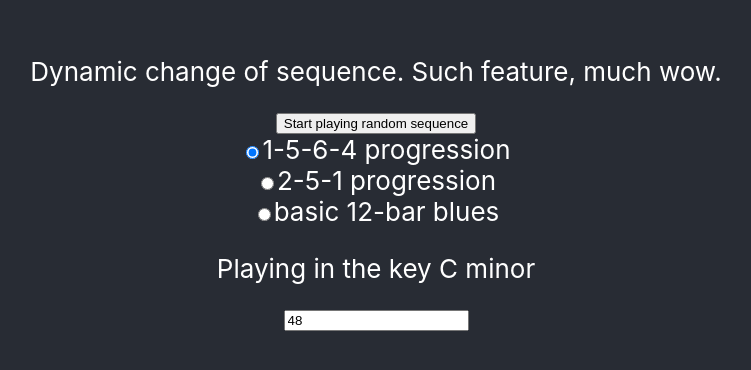
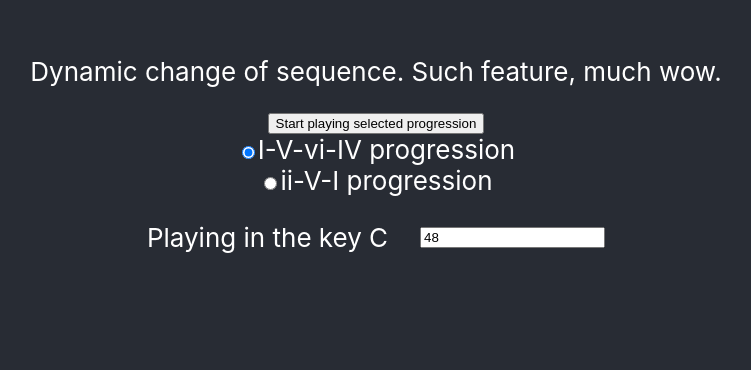
Before and after one commit to NessaTeal/ambient-randomusic, a React (Create React App) app: page / in a window 1280 px wide. Shown: the part 226-596 px from the top of the page, without its empty margins (264-1015 px from the left). Built offline with nearby package versions, Linux system fonts and the light colour scheme.

Commit message:
Fix progressions

```diff
--- a/src/App.css
+++ b/src/App.css
@@ -24,15 +24,11 @@
   padding-top: 20%;
 }
 
-.App-link {
-  color: #61dafb;
+.note-selector-container {
+  display: flex;
+  align-items: center;
 }
 
-@keyframes App-logo-spin {
-  from {
-    transform: rotate(0deg);
-  }
-  to {
-    transform: rotate(360deg);
-  }
+.note-selector {
+  margin-left: 32px;
 }
--- a/src/App.tsx
+++ b/src/App.tsx
@@ -1,7 +1,7 @@
 import React from 'react';
 import { Transport, FMSynth, PolySynth, context } from 'tone';
 import './App.css';
-import { Mood, scales } from './scales';
+import { scales } from './scales';
 import { getRandomChordType } from './chords';
 import { convertMidiNoteToFrequency, convertMidiNoteToRealNote } from './util';
 import { useRandomusicState } from './randomusic-context';
@@ -22,28 +22,35 @@ function App(): JSX.Element {
   const [playing, setPlaying] = React.useState(false);
   const [baseNote, setBaseNote] = React.useState(48);
   const state = useRandomusicState();
-  const mood = Mood.MINOR;
 
   React.useEffect(() => {
     Transport.bpm.value = 180;
   }, []);
 
   React.useEffect(() => {
-    const eventIds = state.progression.notes.map((note, index) => {
-      return Transport.scheduleRepeat(
+    let durationPassed = 0;
+    const totalDuration = state.progression.chords.reduce((acc, cur) => {
+      return acc + cur.duration;
+    }, 0);
+    const eventIds = state.progression.chords.map((chord) => {
+      const { note, scale, duration } = chord;
+      const eventId = Transport.scheduleRepeat(
         () => {
           synth.triggerAttackRelease(
             getRandomChordType().map((num) =>
               convertMidiNoteToFrequency(
-                baseNote + note + scales[mood][num].distance,
+                baseNote + note + scales[scale][num].distance,
               ),
             ),
-            '1m',
+            `${duration}m`,
           );
         },
-        `${state.progression.notes.length}m`,
-        `${index}m`,
+        `${totalDuration}m`,
+        `${durationPassed}m`,
       );
+      durationPassed += duration;
+
+      return eventId;
     });
 
     return () => {
@@ -66,16 +73,17 @@ function App(): JSX.Element {
     <div className="App">
       <header className="App-header">
         <p>Dynamic change of sequence. Such feature, much wow.</p>
-        <button onClick={play}>Start playing random sequence</button>
+        <button onClick={play}>Start playing selected progression</button>
         <Progressions />
-        <p>
-          Playing in the key {convertMidiNoteToRealNote(baseNote)} {mood}
-        </p>
-        <input
-          type="number"
-          value={baseNote}
-          onChange={(event) => setBaseNote(+event.target.value)}
-        />
+        <div className="note-selector-container">
+          <p>Playing in the key {convertMidiNoteToRealNote(baseNote)}</p>
+          <input
+            type="number"
+            value={baseNote}
+            onChange={(event) => setBaseNote(+event.target.value)}
+            className="note-selector"
+          />
+        </div>
         {playing && <p>Already playing, no disabling button for you!</p>}
       </header>
     </div>
--- a/src/progressions.tsx
+++ b/src/progressions.tsx
@@ -3,18 +3,36 @@ import {
   useRandomusicDispatch,
   useRandomusicState,
 } from './randomusic-context';
+import { Scale } from './scales';
+
+interface Chord {
+  note: number;
+  scale: Scale;
+  duration: number;
+}
 
 export interface Progression {
   label: string;
-  notes: number[];
+  chords: Chord[];
 }
 
 export const progressions: Progression[] = [
-  { label: '1-5-6-4 progression', notes: [0, 4, 5, 3] },
-  { label: '2-5-1 progression', notes: [1, 4, 0, 0] },
   {
-    label: 'basic 12-bar blues',
-    notes: [0, 0, 0, 0, 3, 3, 0, 0, 4, 3, 0, 0],
+    label: 'I-V-vi-IV progression',
+    chords: [
+      { note: 0, scale: Scale.MAJOR, duration: 1 },
+      { note: 4, scale: Scale.MAJOR, duration: 1 },
+      { note: 5, scale: Scale.MINOR, duration: 1 },
+      { note: 3, scale: Scale.MAJOR, duration: 1 },
+    ],
+  },
+  {
+    label: 'ii-V-I progression',
+    chords: [
+      { note: 1, scale: Scale.MINOR, duration: 1 },
+      { note: 4, scale: Scale.MAJOR, duration: 1 },
+      { note: 0, scale: Scale.MAJOR, duration: 2 },
+    ],
   },
 ];
 
--- a/src/scales.ts
+++ b/src/scales.ts
@@ -1,25 +1,25 @@
-export enum Mood {
+export enum Scale {
   MINOR = 'minor',
   MAJOR = 'major',
 }
 
 export const scales = {
-  [Mood.MINOR]: [
-    { distance: 0, mood: Mood.MINOR },
-    { distance: 2, mood: Mood.MINOR },
-    { distance: 3, mood: Mood.MAJOR },
-    { distance: 5, mood: Mood.MINOR },
-    { distance: 7, mood: Mood.MINOR },
-    { distance: 8, mood: Mood.MAJOR },
-    { distance: 10, mood: Mood.MAJOR },
+  [Scale.MINOR]: [
+    { distance: 0, mood: Scale.MINOR },
+    { distance: 2, mood: Scale.MINOR },
+    { distance: 3, mood: Scale.MAJOR },
+    { distance: 5, mood: Scale.MINOR },
+    { distance: 7, mood: Scale.MINOR },
+    { distance: 8, mood: Scale.MAJOR },
+    { distance: 10, mood: Scale.MAJOR },
   ],
-  [Mood.MAJOR]: [
-    { distance: 0, mood: Mood.MAJOR },
-    { distance: 2, mood: Mood.MINOR },
-    { distance: 4, mood: Mood.MINOR },
-    { distance: 5, mood: Mood.MAJOR },
-    { distance: 7, mood: Mood.MAJOR },
-    { distance: 9, mood: Mood.MINOR },
-    { distance: 11, mood: Mood.MINOR },
+  [Scale.MAJOR]: [
+    { distance: 0, mood: Scale.MAJOR },
+    { distance: 2, mood: Scale.MINOR },
+    { distance: 4, mood: Scale.MINOR },
+    { distance: 5, mood: Scale.MAJOR },
+    { distance: 7, mood: Scale.MAJOR },
+    { distance: 9, mood: Scale.MINOR },
+    { distance: 11, mood: Scale.MINOR },
   ],
 };
```
